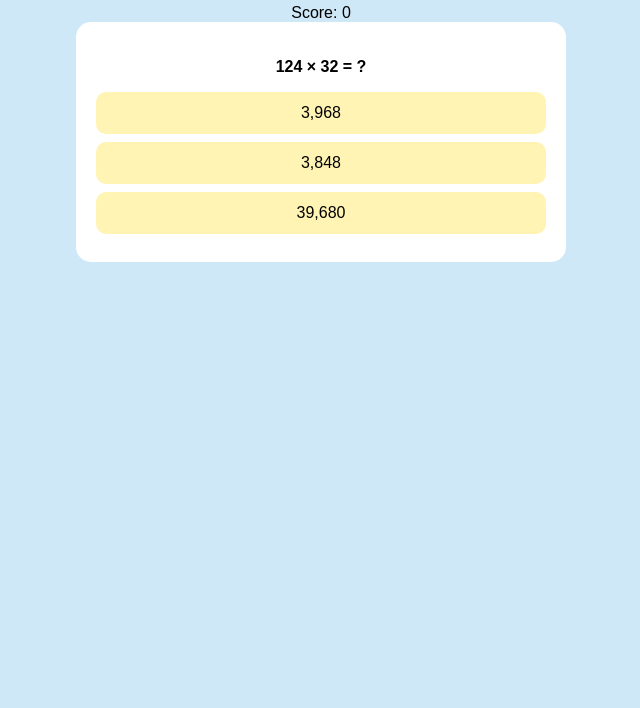
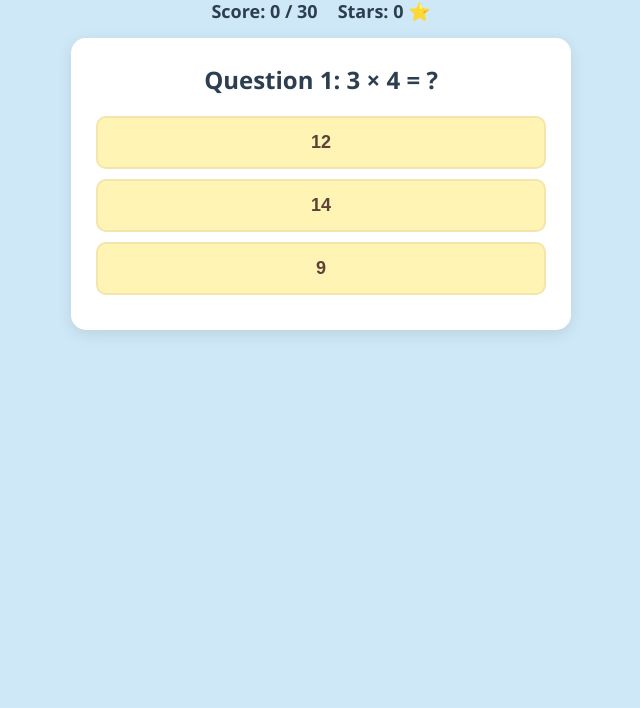
Before and after one commit to mvnithya86/abdu, a plain HTML site: page onedigitmultiplication.html in a window 1280 px wide. Shown: the part 92-800 px from the top of the page, without its empty margins (319-959 px from the left). Drawn offline with Linux system fonts and the light colour scheme.

Commit message:
Update HTML for One-Digit Multiplication Game

```diff
--- a/onedigitmultiplication.html
+++ b/onedigitmultiplication.html
@@ -1,63 +1,134 @@
 <!DOCTYPE html>
 <html>
 <head>
-  <title>Decimal Math Game</title>
+  <meta charset="UTF-8">
+  <title>One-Digit Multiplication Game</title>
   <style>
     body {
-      font-family: Arial;
+      font-family: 'Segoe UI', Arial, sans-serif;
       background-color: #cfe8f7;
       text-align: center;
       padding: 20px;
     }
 
+    h2 {
+      color: #1a4a6e;
+      margin-bottom: 10px;
+    }
+
+    #stats-container {
+      display: flex;
+      justify-content: center;
+      gap: 20px;
+      max-width: 450px;
+      margin: 0 auto 15px auto;
+      font-size: 18px;
+      font-weight: bold;
+      color: #2c3e50;
+    }
+
     .box {
       background: white;
-      padding: 20px;
+      padding: 25px;
       border-radius: 15px;
       max-width: 450px;
       margin: auto;
+      box-shadow: 0 4px 15px rgba(0,0,0,0.1);
+    }
+
+    .q-text {
+      font-size: 24px;
+      margin-top: 0;
+      margin-bottom: 20px;
+      color: #2c3e50;
     }
 
     button {
       display: block;
       width: 100%;
-      margin: 8px 0;
-      padding: 12px;
+      margin: 10px 0;
+      padding: 14px;
       border-radius: 10px;
-      border: none;
+      border: 2px solid #f3e5ab;
       background: #fff4b3;
-      font-size: 16px;
+      font-size: 18px;
+      font-weight: bold;
+      color: #5d4037;
       cursor: pointer;
+      transition: all 0.2s ease;
+    }
+
+    button:hover:not(:disabled) {
+      background: #ffeaa7;
+      transform: translateY(-2px);
+    }
+
+    .star-display {
+      font-size: 22px;
+      color: #f1c40f;
+      margin-top: 15px;
+      word-wrap: break-word;
+    }
+
+    #result {
+      font-size: 20px;
+      font-weight: bold;
+      color: #2c3e50;
+      line-height: 1.6;
     }
   </style>
 </head>
 
 <body>
 
-<h2>🔢 Decimal Math Game</h2>
-<div id="score">Score: 0</div>
+<h2>🔢 One-Digit Multiplication Game</h2>
+
+<div id="stats-container">
+  <div id="score">Score: 0 / 30</div>
+  <div id="star-counter">Stars: 0 ⭐</div>
+</div>
 
 <div class="box" id="quiz"></div>
 <div id="result"></div>
 
-
 <script>
+// ---------- 30 One-Digit by One-Digit Multiplication Questions ----------
 let questions = [
-  /* ---------- 3-Digit by 2-Digit Whole Number Multiplication ---------- */
-  {q: "124 × 32 = ?", options: ["3,968", "3,848", "39,680"], answer: 0},
-  {q: "425 × 16 = ?", options: ["6,800", "4,250", "6,500"], answer: 0},
-  {q: "215 × 24 = ?", options: ["5,160", "5,040", "1,290"], answer: 0},
-  {q: "612 × 15 = ?", options: ["9,180", "6,120", "9,070"], answer: 0},
-  {q: "334 × 22 = ?", options: ["7,348", "7,248", "73,480"], answer: 0},
-  {q: "250 × 48 = ?", options: ["12,000", "10,000", "12,500"], answer: 0},
-  {q: "152 × 35 = ?", options: ["5,320", "4,560", "5,220"], answer: 0},
-  {q: "208 × 45 = ?", options: ["9,360", "8,320", "9,100"], answer: 0},
-  {q: "741 × 12 = ?", options: ["8,892", "7,410", "8,792"], answer: 0},
-  {q: "315 × 26 = ?", options: ["8,190", "7,950", "8,050"], answer: 0}
+  {q: "3 × 4 = ?", options: ["12", "14", "9"], answer: 0},
+  {q: "5 × 6 = ?", options: ["30", "25", "36"], answer: 0},
+  {q: "7 × 3 = ?", options: ["21", "24", "18"], answer: 0},
+  {q: "2 × 8 = ?", options: ["16", "14", "18"], answer: 0},
+  {q: "4 × 9 = ?", options: ["36", "32", "40"], answer: 0},
+  {q: "6 × 7 = ?", options: ["42", "48", "36"], answer: 0},
+  {q: "8 × 5 = ?", options: ["40", "45", "35"], answer: 0},
+  {q: "9 × 3 = ?", options: ["27", "24", "30"], answer: 0},
+  {q: "4 × 4 = ?", options: ["16", "12", "20"], answer: 0},
+  {q: "7 × 7 = ?", options: ["49", "56", "42"], answer: 0},
+  {q: "3 × 6 = ?", options: ["18", "15", "21"], answer: 0},
+  {q: "5 × 9 = ?", options: ["45", "40", "50"], answer: 0},
+  {q: "8 × 8 = ?", options: ["64", "56", "72"], answer: 0},
+  {q: "6 × 4 = ?", options: ["24", "20", "28"], answer: 0},
+  {q: "2 × 7 = ?", options: ["14", "12", "16"], answer: 0},
+  {q: "9 × 9 = ?", options: ["81", "72", "90"], answer: 0},
+  {q: "3 × 8 = ?", options: ["24", "28", "21"], answer: 0},
+  {q: "5 × 5 = ?", options: ["25", "20", "30"], answer: 0},
+  {q: "7 × 8 = ?", options: ["56", "64", "54"], answer: 0},
+  {q: "4 × 7 = ?", options: ["28", "24", "32"], answer: 0},
+  {q: "6 × 6 = ?", options: ["36", "30", "42"], answer: 0},
+  {q: "8 × 9 = ?", options: ["72", "81", "63"], answer: 0},
+  {q: "2 × 9 = ?", options: ["18", "16", "20"], answer: 0},
+  {q: "7 × 5 = ?", options: ["35", "40", "30"], answer: 0},
+  {q: "3 × 3 = ?", options: ["9", "6", "12"], answer: 0},
+  {q: "6 × 8 = ?", options: ["48", "54", "44"], answer: 0},
+  {q: "4 × 8 = ?", options: ["32", "36", "28"], answer: 0},
+  {q: "9 × 6 = ?", options: ["54", "63", "48"], answer: 0},
+  {q: "5 × 4 = ?", options: ["20", "15", "25"], answer: 0},
+  {q: "8 × 2 = ?", options: ["16", "10", "14"], answer: 0}
 ];
 
 let current = 0;
 let score = 0;
+let starsCollected = 0;
 let currentShuffledOptions = [];
 let correctTextForCurrentQuestion = "";
 
@@ -77,8 +148,22 @@ function shuffle(array) {
 function loadQuestion() {
   if (current >= questions.length) {
     document.getElementById("quiz").innerHTML = "";
-    document.getElementById("result").innerHTML =
-      "🎉 Finished! Final Score: " + score + " / " + questions.length;
+
+    // Generate star icons string matching the total stars collected
+    let starsString = "";
+    for(let i = 0; i < starsCollected; i++) {
+      starsString += "⭐ ";
+    }
+    if (starsCollected === 0) starsString = "None this time. Keep practicing!";
+
+    document.getElementById("quiz").innerHTML = `
+      <div id="result">
+        <h2>🎉 Finished!</h2>
+        <p>Final Score: <b>${score} / ${questions.length}</b></p>
+        <p>Total Stars Collected: <b>${starsCollected} / ${questions.length}</b></p>
+        <div class="star-display">${starsString}</div>
+      </div>
+    `;
     return;
   }
 
@@ -86,9 +171,8 @@ function loadQuestion() {
   correctTextForCurrentQuestion = q.options[q.answer];
   currentShuffledOptions = shuffle([...q.options]);
 
-  let html = `<p><b>${q.q}</b></p>`;
+  let html = `<p class="q-text"><b>Question ${current + 1}: ${q.q}</b></p>`;
 
-  // Safely passing the array index to avoid character breaking
   currentShuffledOptions.forEach((opt, index) => {
     html += `<button onclick="check(${index})">${opt}</button>`;
   });
@@ -108,20 +192,24 @@ function check(selectedIndex) {
 
     if (btnText === correctTextForCurrentQuestion) {
       btn.style.background = "#a8e6a3";
+      btn.style.borderColor = "#78e08f";
     }
     if (idx === selectedIndex && selectedText !== correctTextForCurrentQuestion) {
       btn.style.background = "#ffb3b3";
+      btn.style.borderColor = "#ff4d4d";
     }
   });
 
   if (selectedText === correctTextForCurrentQuestion) {
     score++;
+    starsCollected++;
     correctSound.play();
   } else {
     wrongSound.play();
   }
 
-  document.getElementById("score").innerText = "Score: " + score;
+  document.getElementById("score").innerText = "Score: " + score + " / 30";
+  document.getElementById("star-counter").innerText = "Stars: " + starsCollected + " ⭐";
 
   setTimeout(() => {
     current++;
@@ -129,9 +217,9 @@ function check(selectedIndex) {
   }, 1200);
 }
 
+// Start game
 loadQuestion();
 </script>
 
-
 </body>
 </html>
```
